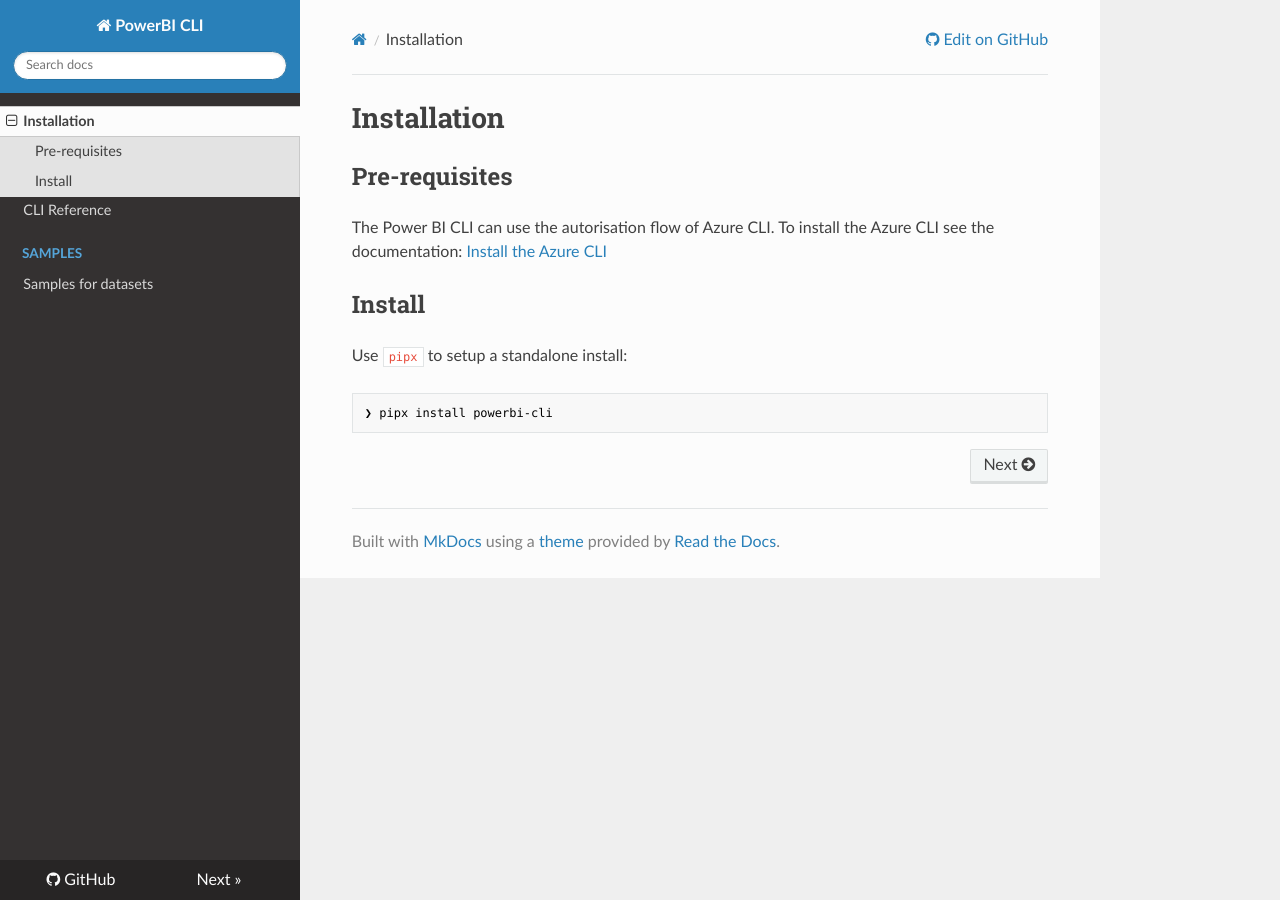
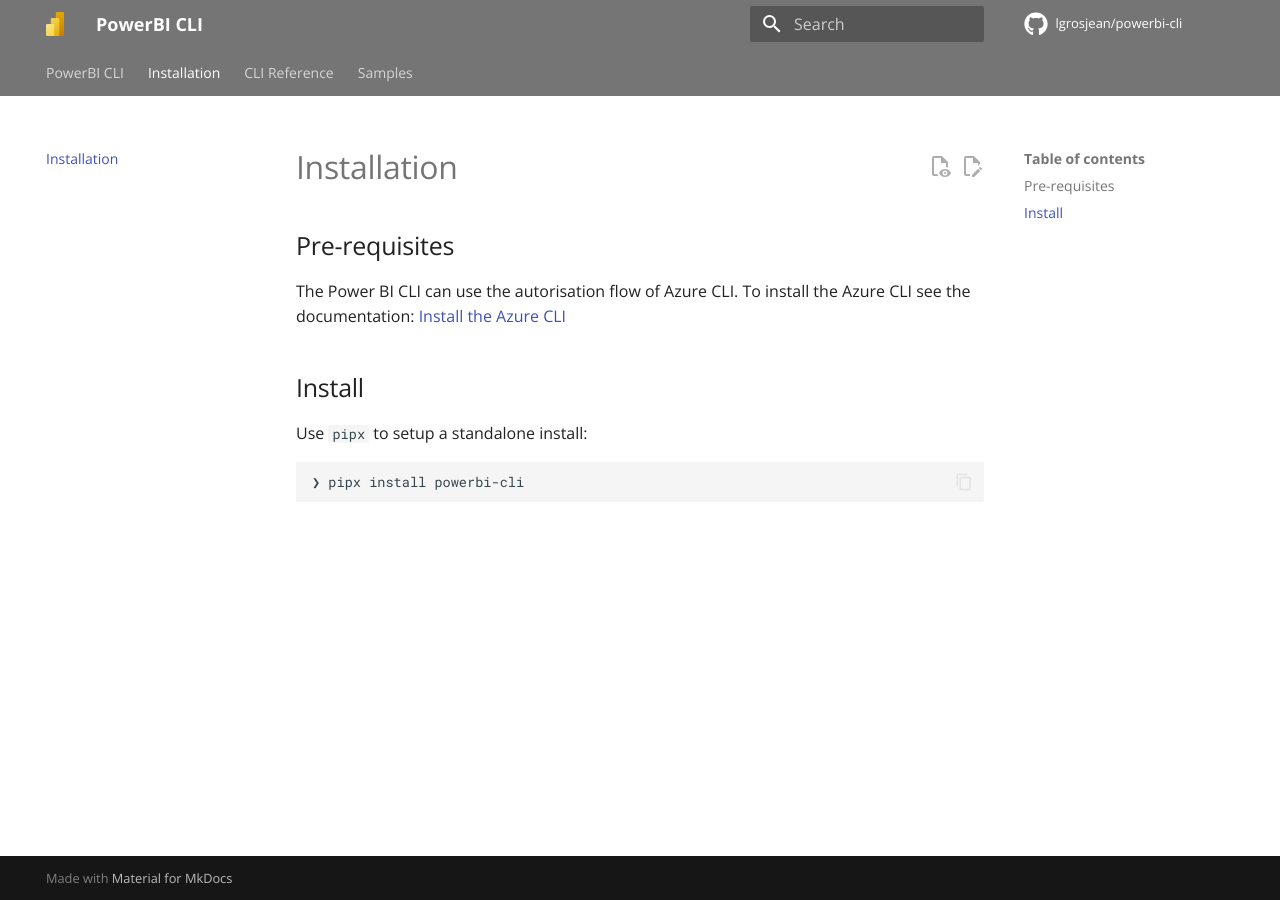
Before and after one commit to lgrosjean/powerbi-cli, an MkDocs documentation site: the page built from docs/install.md, in a window 1280 px wide. Built offline with MkDocs 1.6.1 and Material for MkDocs 9.7.7, drawn with Linux system fonts in a browser that asks for light colours; nearby versions of some CDN libraries; comment, search, counter and statistics services are not loaded.

Commit message:
Feat/version 0.1.0 (#8)
* Add PowerBI CLI documentation and icon image

* [README] Update PowerBI CLI documentation

* increase version

* Remove deploy-mkdocs.yml GitHub Actions workflow.

* Add command name to workspace list command

* Add Dockerfile to build and run the powerbi_cli application as a container

* Fix Dockerfile entrypoint to add new line at the end of the file.

```diff
--- a/mkdocs.yml
+++ b/mkdocs.yml
@@ -1,15 +1,37 @@
 site_name: PowerBI CLI
+site_url: https://lgrosjean.github.io/powerbi-cli/
+site_author: Léo Grosjean
+
+# Repository
+repo_name: lgrosjean/powerbi-cli
+repo_url: https://github.com/lgrosjean/powerbi-cli
+
 theme:
-  name: readthedocs
-  include_homepage_in_sidebar: False
-  titles_only: False
+  name: material
+  icon:
+    repo: fontawesome/brands/github
+  logo: static/icon.png
+  favicon: static/icon.png
+  palette:
+    primary: grey
+    accent: amber
+  font:
+    text: Open Sans
+  features:
+    - content.action.edit
+    - content.action.view
+    - content.code.annotate
+    - content.code.copy
+    - navigation.sections
+    - navigation.tabs
+    - toc.follow
+    - search.suggest
 
-repo_url: https://github.com/lgrosjean/powerbi-cli
-repo_name: GitHub
 edit_uri: edit/main/docs/
 
 markdown_extensions:
   - mkdocs-click
+  - admonition
   - toc:
       permalink: "#"
       separator: "-"
--- a/pyproject.toml
+++ b/pyproject.toml
@@ -1,6 +1,6 @@
 [tool.poetry]
 name = "powerbi-cli"
-version = "0.1.0rc1"
+version = "0.1.0"
 description = "PowerBI CLI using REST APIs"
 authors = ["Léo Grosjean <leo.bigjin@gmail.com>"]
 readme = "README.md"
@@ -25,6 +25,7 @@ pylint = "^3.0.1"
 [tool.poetry.group.doc.dependencies]
 mkdocs-click = "^0.8.1"
 mkdocs = "^1.5.3"
+mkdocs-material = "^9.4.6"
 
 [build-system]
 requires = ["poetry-core"]
```
Also changed, not shown: README.md (+36 -7 lines), docs/index.md (added, +15 -0 lines), docs/static/icon.png (added), 5 other files.
